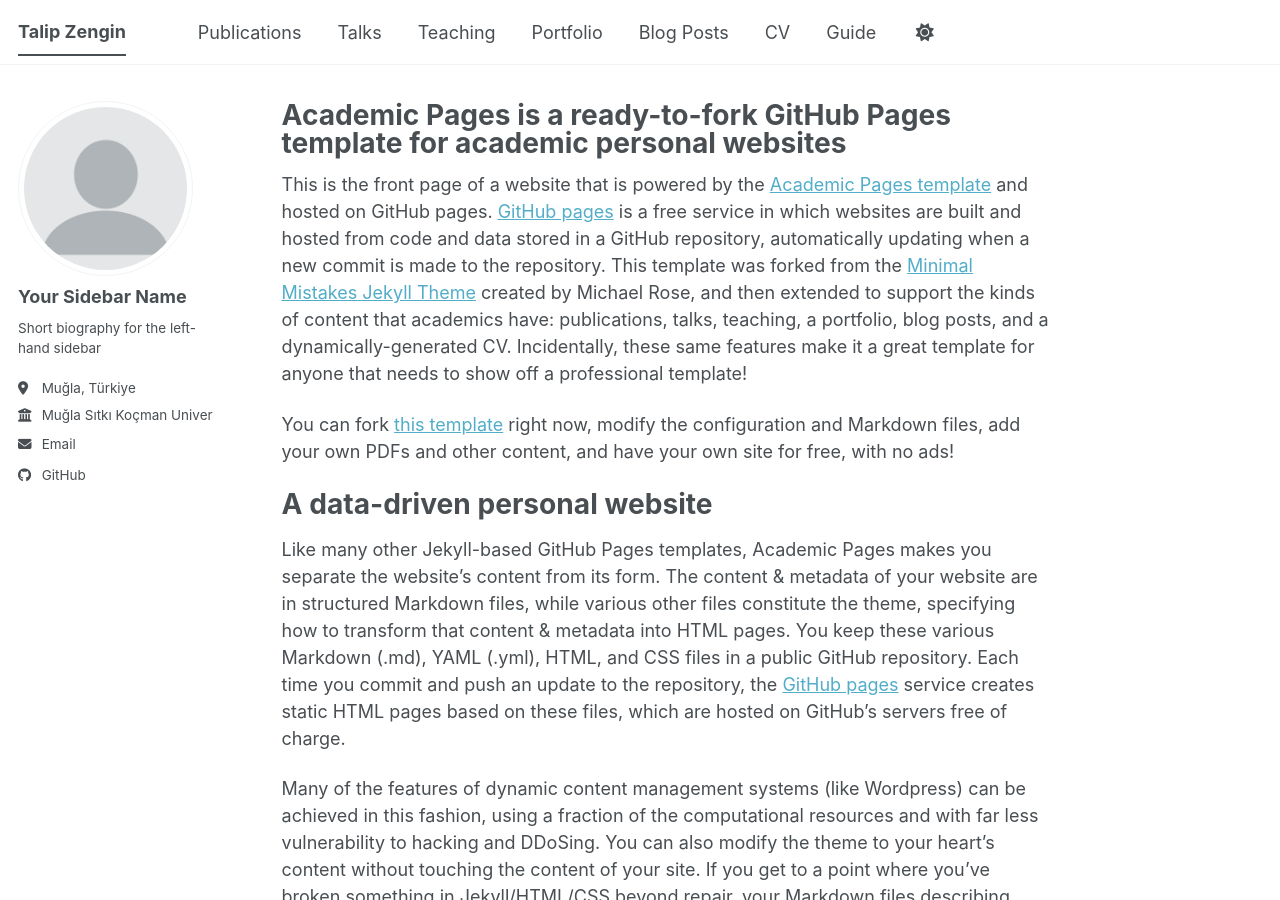
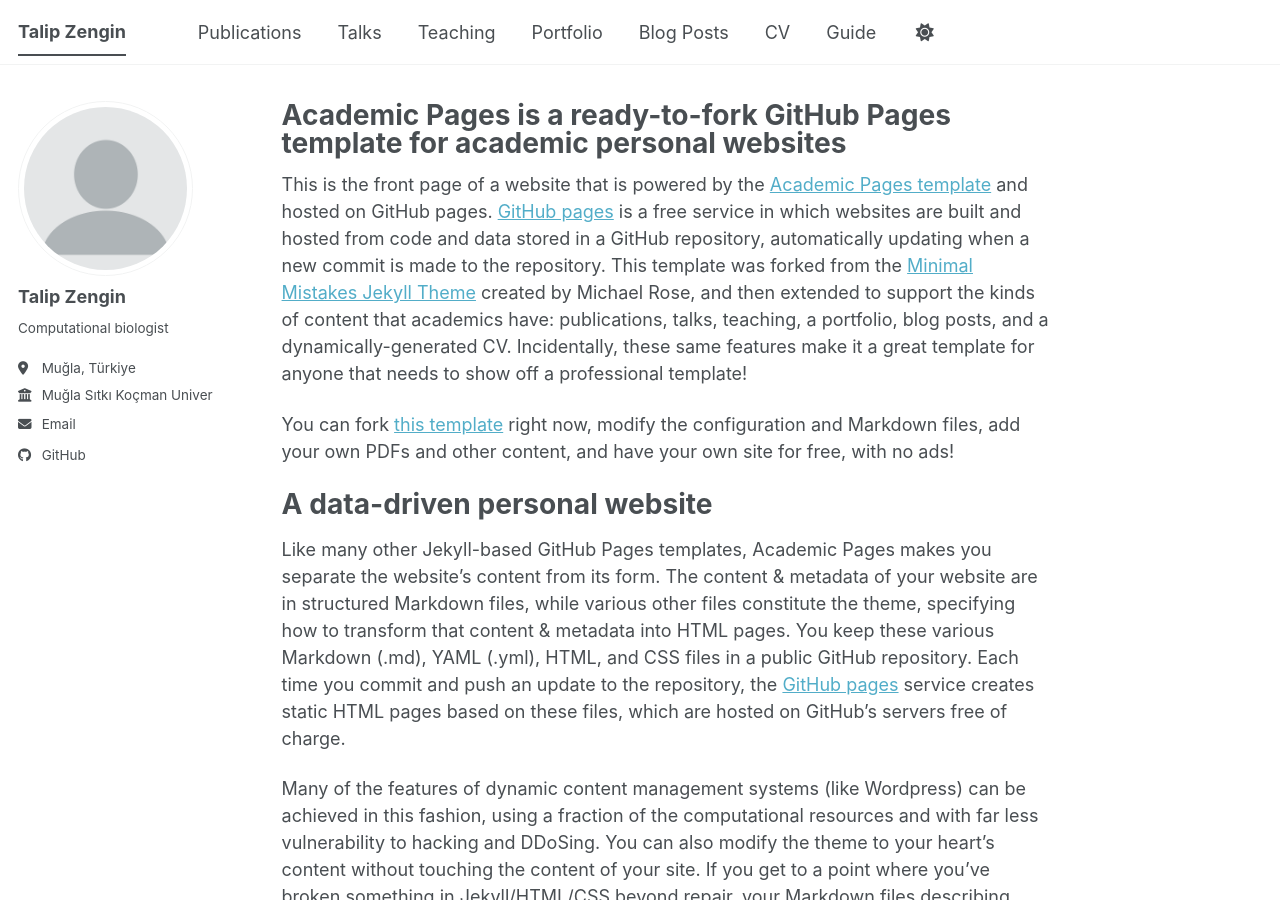
Before and after one commit to talipzengin/talipzengin.github.io, a Jekyll site: the page built from _pages/about.md, in a window 1280 px wide and 900 px high. Built offline with Jekyll 4.4.1, drawn with Linux system fonts in a browser that asks for light colours; a script bundle is joined from its source files by our own code; library files that are not in the unit come from our copies.

Commit message:
Update _config.yml

```diff
--- a/_config.yml
+++ b/_config.yml
@@ -12,7 +12,7 @@ site_theme               : "default" # The available themes options are "default
 title                    : "Talip Zengin"
 title_separator          : "-"
 name                     : &name "Talip Zengin"
-description              : &description "Computational biologist"   # Update this with a general description of your site, this is the default if not overridden by a page
+description              : &description "Talip Zengin's academic portfolio"   # Update this with a general description of your site, this is the default if not overridden by a page
 url                      : https://academicpages.github.io # The base hostname & protocol for your site e.g. "https://[your GitHub username].github.io",
                                                            # or if you already have some other page hosted on Github then use "https://[your GitHub username].github.io/[Your Repo Name]"
 baseurl                  : "" # the subpath of your site, e.g. "/blog"
@@ -24,9 +24,9 @@ repository               : "academicpages/academicpages.github.io"
 author:
   # Biographic information
   avatar           : "profile.png"
-  name             : "Your Sidebar Name"
+  name             : "Talip Zengin"
   pronouns         : # example: "she/her"
-  bio              : "Short biography for the left-hand sidebar"
+  bio              : "Computational biologist"
   location         : "Muğla, Türkiye"
   employer         : "Muğla Sıtkı Koçman University"
   uri              : # URL
```
